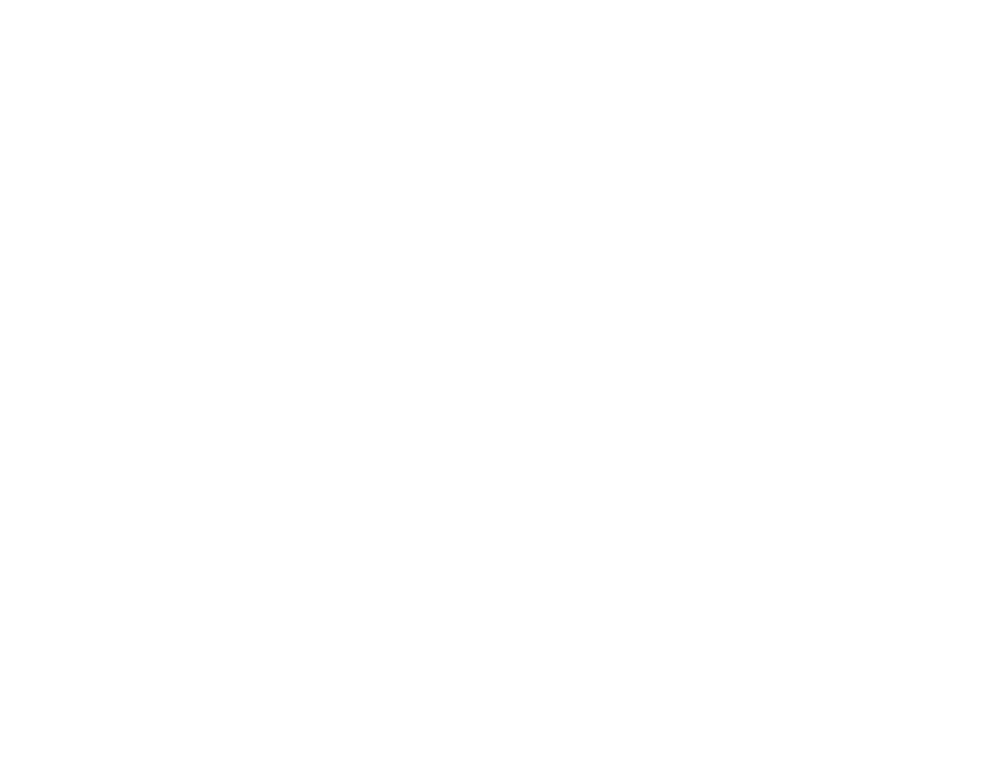
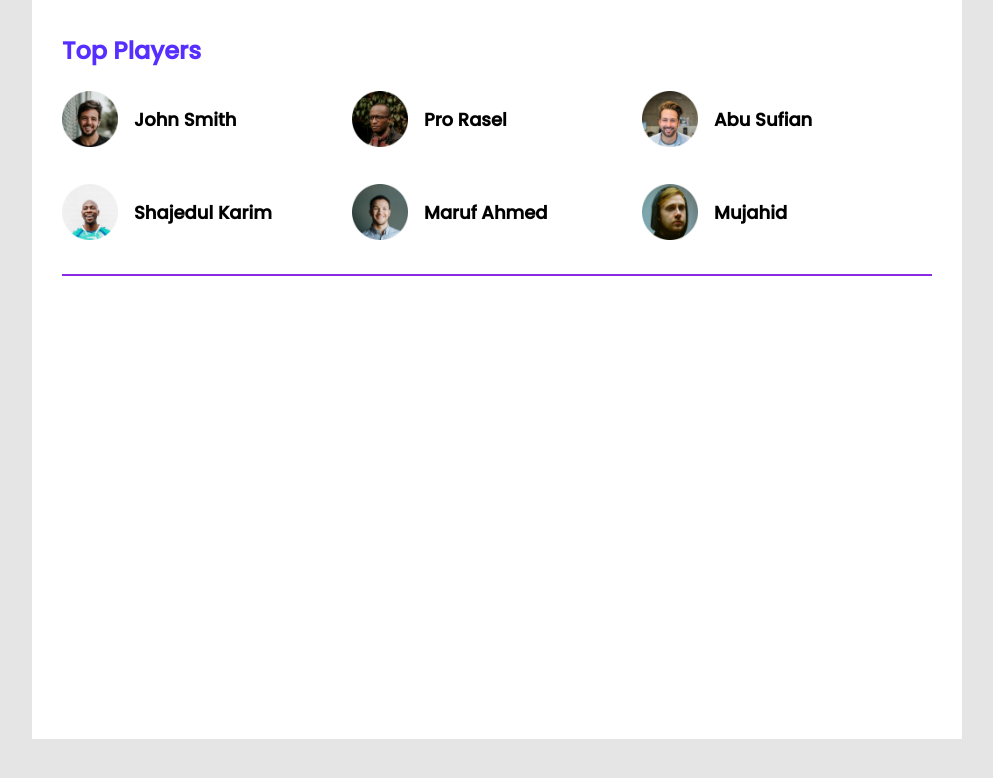
Before and after one commit to owakeelAhmmed/Leader-Board-Project, a plain HTML site: page index.html in a window 1280 px wide. Shown: the whole page, without its empty margins (143-1136 px from the left). Drawn offline with Linux system fonts and the light colour scheme.

Commit message:
add main section

```diff
--- a/css-file/style.css
+++ b/css-file/style.css
@@ -0,0 +1,53 @@
+/*---------- fonts------------ */
+@import url('https://fonts.googleapis.com/css2?family=Arimo:ital,wght@1,600&family=Poppins:wght@500&display=swap');
+/*-----------All Utilites  ---------------- */
+body{
+    margin: 0;
+    padding: 0;
+    font-family: 'Poppins', sans-serif;
+    background-color: #E5E5E5;
+}
+main{
+    display: flex;
+    justify-content: center;
+}
+.container{
+    background-color: #FFFFFF;
+    width: 870px;
+    height: 679px;
+    padding: 30px;
+}
+hr{
+    border: 1px solid blueviolet;
+}
+/*-----------All Utilites end ---------------- */
+
+
+/*------------------ top players style -------------- */
+.top-players{
+    margin-bottom: 30px;
+}
+.section-titel{
+    color: #562EFF;
+    font-size: 24px;
+    margin-top: 3px
+}
+.players{
+    display: grid;
+    grid-template-columns: repeat(3, 1fr);
+    grid-row-gap: 30px;
+}
+
+.player{
+    display: flex;
+    align-items: center;
+}
+.player img{
+    width: 56px;
+    height: 56px;
+}
+.player-name{
+    margin-left: 16px;
+    font-size: 18px;
+}
+/*------------------ top players style end -------------- */
--- a/index.html
+++ b/index.html
@@ -4,10 +4,37 @@
     <meta charset="UTF-8">
     <meta http-equiv="X-UA-Compatible" content="IE=edge">
     <meta name="viewport" content="width=device-width, initial-scale=1.0">
+    <title>Leader-Board-Project</title>
+    <!-------------- stylesheet ------------->
     <link rel="stylesheet" href="css-file/style.css">
-    <title>Leader-Board-Project</title>
 </head>
 <body>
+    <!------------- header section Start----------->
+    <header>
+
+    </header>
+    <!------------- header section End----------->
+
+    <!------------- main section start------------ -->
+    <main>
+        <!-- top players and to blogs -->
+        <section class="container">
+            <div class="top-players ">
+                <h2 class="section-titel">Top Players</h2>
+                <div class="players">
+                    <div class="player"><img src="images/players/player-1.png" alt=""><h3 class="player-name" class="player-name">John Smith</h3></div>
+                    <div class="player"><img src="images/players/player-2.png" alt=""><h3 class="player-name">Pro Rasel</h3></div>
+                    <div class="player"><img src="images/players/player-3.png" alt=""><h3 class="player-name">Abu Sufian</h3></div>
+                    <div class="player"><img src="images/players/player-4.png" alt=""><h3 class="player-name">Shajedul Karim</h3></div>
+                    <div class="player"><img src="images/players/player-5.png" alt=""><h3 class="player-name">Maruf Ahmed</h3></div>
+                    <div class="player"><img src="images/players/player-6.png" alt=""><h3 class="player-name">Mujahid</h3></div>
+                </div>
+            </div>
+            <hr>
+        </section>
+    </main>
+    <!------------- main section End------------ -->
+
 
 </body>
 </html>
```
